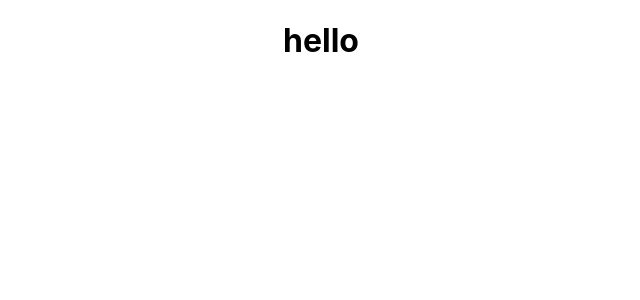
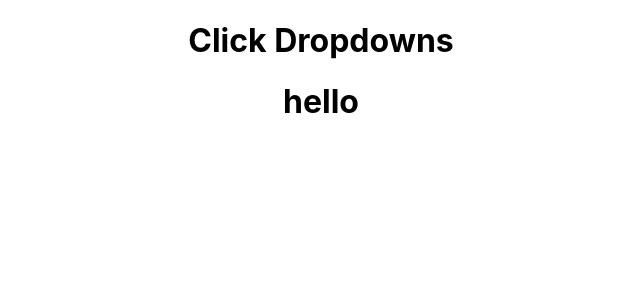
Before and after one commit to parvejg/click-dropdown, a React (Create React App) app: page / in a window 1280 px wide. Shown: the top 300 px of the page, without its empty margins (319-959 px from the left). Built offline with nearby package versions, Linux system fonts and the light colour scheme.

Commit message:
heading dropdowns

```diff
--- a/src/App.js
+++ b/src/App.js
@@ -4,6 +4,9 @@ import "./App.css";
 function App() {
   return (
     <div className="App">
+      <div className="main-wrapper">
+        <h1>Click Dropdowns</h1>
+      </div>
       <h1>hello</h1>
     </div>
   );
```
